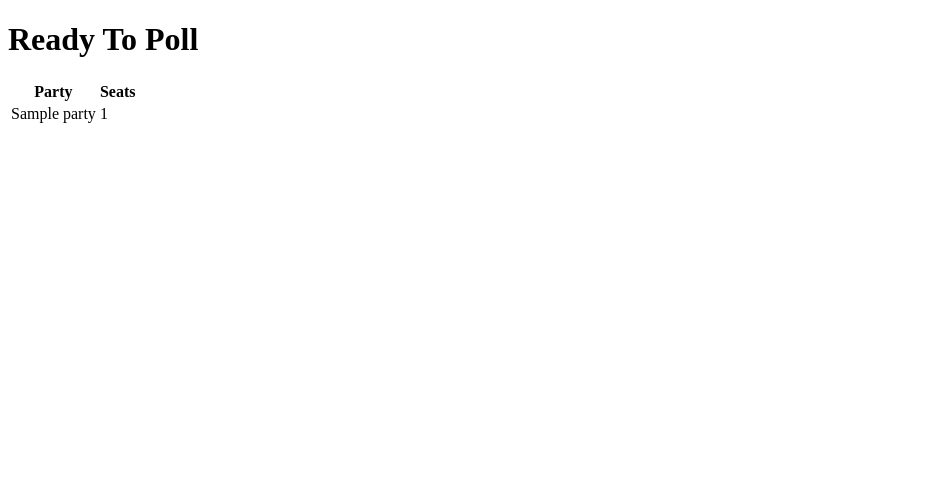
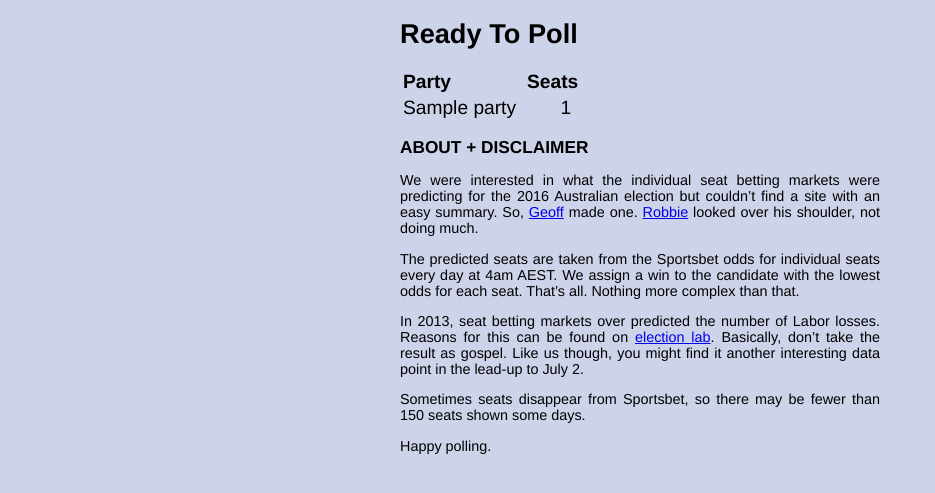
Before and after one commit to podgib/election-predictor, a Python web app: template src/templates/summary.html in a window 1280 px wide. Shown: the top 493 px of the page, without its empty margins (0-935 px from the left). Run offline with Jinja, Linux system fonts and the light colour scheme; the template is opened without the code that fills it: most values are stand-ins (such as "Sample title", 1, 10 or a date in 2020).

Commit message:
added disclaimer

```diff
--- a/src/templates/layout.html
+++ b/src/templates/layout.html
@@ -6,11 +6,9 @@
     <title>Ready To Poll</title>
 </head>
 <body>
-<div id="column">
     <div id="content">
         {% block content %}
         {% endblock content %}
     </div>
-</div>
 </body>
 </html>
--- a/src/templates/summary.html
+++ b/src/templates/summary.html
@@ -4,10 +4,39 @@
 
     <h1>Ready To Poll</h1>
 
-    <table>
+    <table id="parties">
     <tr><th>Party</th><th>Seats</th></tr>
     {% for party in parties %}
     <tr><td>{{ party.name }}</td><td>{{ party.num_seats }}</td></tr>
     {% endfor %}
     </table>
+
+    <div id="disclaimer">
+        <h2>ABOUT + DISCLAIMER</h2>
+        <p>
+            We were interested in what the individual seat betting markets were predicting for the 2016
+            Australian election but couldn’t find a site with an easy summary.
+            So, <a href="https://twitter.com/podgib">Geoff</a> made one.
+            <a href="https://twitter.com/rtilleard">Robbie</a> looked over his shoulder, not doing much.
+        </p>
+
+        <p>
+            The predicted seats are taken from the Sportsbet odds for individual seats every day at 4am AEST.
+            We assign a win to the candidate with the lowest odds for each seat.
+            That’s all. Nothing more complex than that.
+        </p>
+
+        <p>
+            In 2013, seat betting markets over predicted the number of Labor losses.
+            Reasons for this can be found on <a href="https://electionlab.wordpress.com/">election lab</a>.
+            Basically, don’t take the result as gospel.
+            Like us though, you might find it another interesting data point in the lead-up to July 2.
+        </p>
+
+        <p>
+            Sometimes seats disappear from Sportsbet, so there may be fewer than 150 seats shown some days.
+        </p>
+
+        <p>Happy polling.</p>
+    </div>
 {% endblock %}
--- a/static/style.css
+++ b/static/style.css
@@ -0,0 +1,43 @@
+html {
+    margin-top: 0;
+    margin-bottom: 0;
+}
+
+body {
+    height: 100%;
+    max-width: 480px;
+    margin: 0 auto;
+    padding-left: 1em;
+    padding-right: 1em;
+    font-family: "Helvetica", "Calibri", "Arial", sans-serif;
+    background: #CDD3E9;
+}
+
+#parties {
+    font-size: 1.2em;
+}
+
+th {
+    text-align: left;
+}
+
+#parties td:last-child {
+    text-align: right;
+}
+
+#parties td {
+    padding-right: 8px;
+}
+
+h1 {
+    font-size: 1.7em;
+}
+
+h2 {
+    font-size: 1.2em;
+}
+
+#disclaimer {
+    font-size: 0.9em;
+    text-align: justify;
+}
```
